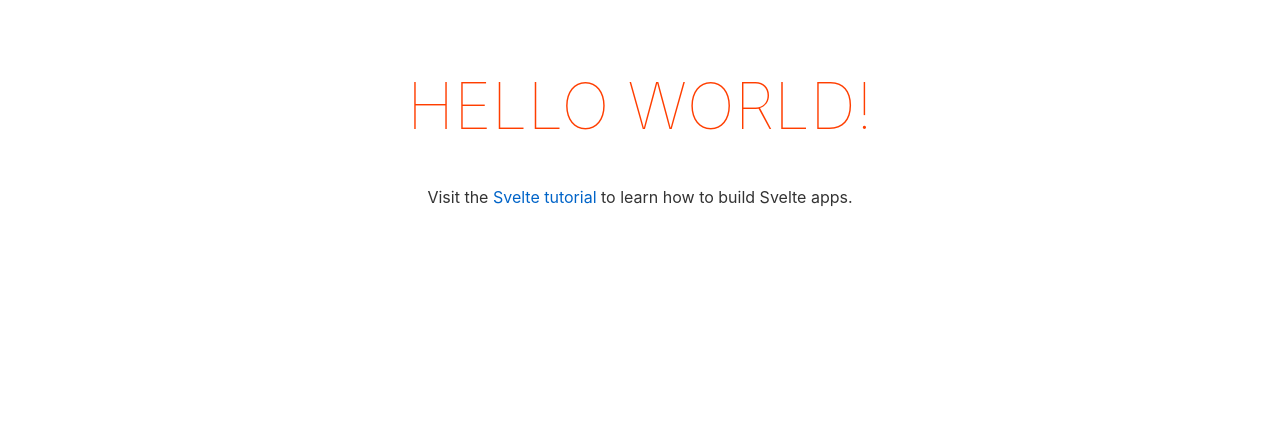
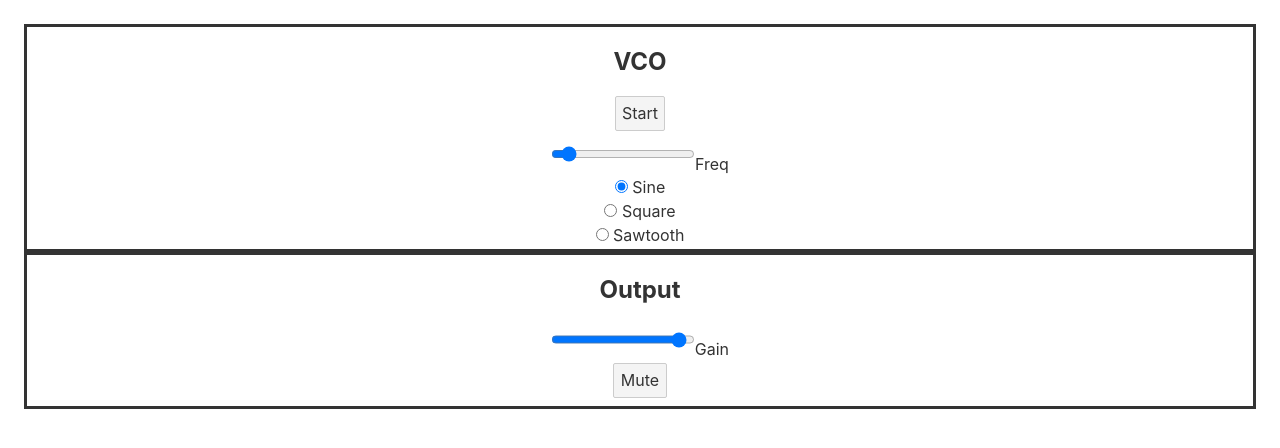
Before and after one commit to alexcairns02/modular-synth, a Svelte app: page / in a window 1280 px wide. Shown: the top 448 px of the page. Built offline with nearby package versions, Linux system fonts and the light colour scheme.

Commit message:
Added oscillator and  output

```diff
--- a/package.json
+++ b/package.json
@@ -19,6 +19,7 @@
     "svelte": "^3.55.0"
   },
   "dependencies": {
-    "sirv-cli": "^2.0.0"
+    "sirv-cli": "^2.0.0",
+    "tone": "^14.8.49"
   }
 }
--- a/public/index.html
+++ b/public/index.html
@@ -4,7 +4,7 @@
 	<meta charset='utf-8'>
 	<meta name='viewport' content='width=device-width,initial-scale=1'>
 
-	<title>Svelte app</title>
+	<title>Modular Synthesizer</title>
 
 	<link rel='icon' type='image/png' href='/favicon.png'>
 	<link rel='stylesheet' href='/global.css'>
--- a/src/App.svelte
+++ b/src/App.svelte
@@ -1,10 +1,18 @@
 <script>
+	import VCO from './VCO.svelte';
+	import Output from './Output.svelte';
+
 	export let name;
+
+    window.AudioContext = window.AudioContext || window.webkitAudioContext;
+    var ctx = new AudioContext();
+
+	var o = ctx.createOscillator();
 </script>
 
 <main>
-	<h1>Hello {name}!</h1>
-	<p>Visit the <a href="https://svelte.dev/tutorial">Svelte tutorial</a> to learn how to build Svelte apps.</p>
+	<VCO bind:ctx bind:o/>
+	<Output bind:ctx bind:o/>
 </main>
 
 <style>
--- /dev/null
+++ b/src/Output.svelte
@@ -0,0 +1,37 @@
+<script>
+    export var ctx;
+    export var o;
+
+    var gainNode = ctx.createGain();
+    gainNode.connect(ctx.destination);
+    o.connect(gainNode);
+
+    var playing = true;
+    var muteUnmute = 'Mute';
+
+    function toggleMute() {
+        if (playing) {
+            playing = false;
+            muteUnmute = 'Unmute';
+            ctx.suspend();
+        } else {
+            playing = true;
+            muteUnmute = 'Mute';
+            ctx.resume();
+        }
+    }
+</script>
+
+<main>
+    <div>
+        <h2>Output</h2>
+        <label><input bind:value={gainNode.gain.value} type='range' min='-1' max='0' step='0.001'>Gain</label>
+        <button on:click="{toggleMute}">{muteUnmute}</button>
+    </div>
+</main>
+
+<style>
+    div {
+        border-style: solid;
+    }
+</style>
--- /dev/null
+++ b/src/VCO.svelte
@@ -0,0 +1,40 @@
+<script>
+    export var ctx;
+    export var o;
+
+    o.frequency.value = 440;
+    o.connect(ctx.destination);
+    var started = false;
+
+    function startOsc() {
+        if (!started) {
+            started = true;
+            o.start(0);
+        }
+    }
+</script>
+
+<main>
+<div>
+    <h2>VCO</h2>
+	{#if !started}<button on:click="{startOsc}">Start</button>{/if}
+    <label><input bind:value={o.frequency.value} type='range' min='20' max='18000' step='1'>Freq</label>
+    <section>
+        <label>
+            <input type='radio' value='sine' bind:group={o.type} /> Sine
+        </label>
+        <label>
+            <input type='radio' value='square' bind:group={o.type} /> Square
+        </label>
+        <label>
+            <input type='radio' value='sawtooth' bind:group={o.type} /> Sawtooth
+        </label>
+    </section>
+</div>
+</main>
+
+<style>
+    div {
+        border-style: solid;
+    }
+</style>
```
Also changed, not shown: 1 other file (tests, documents, lock files or other folders).
